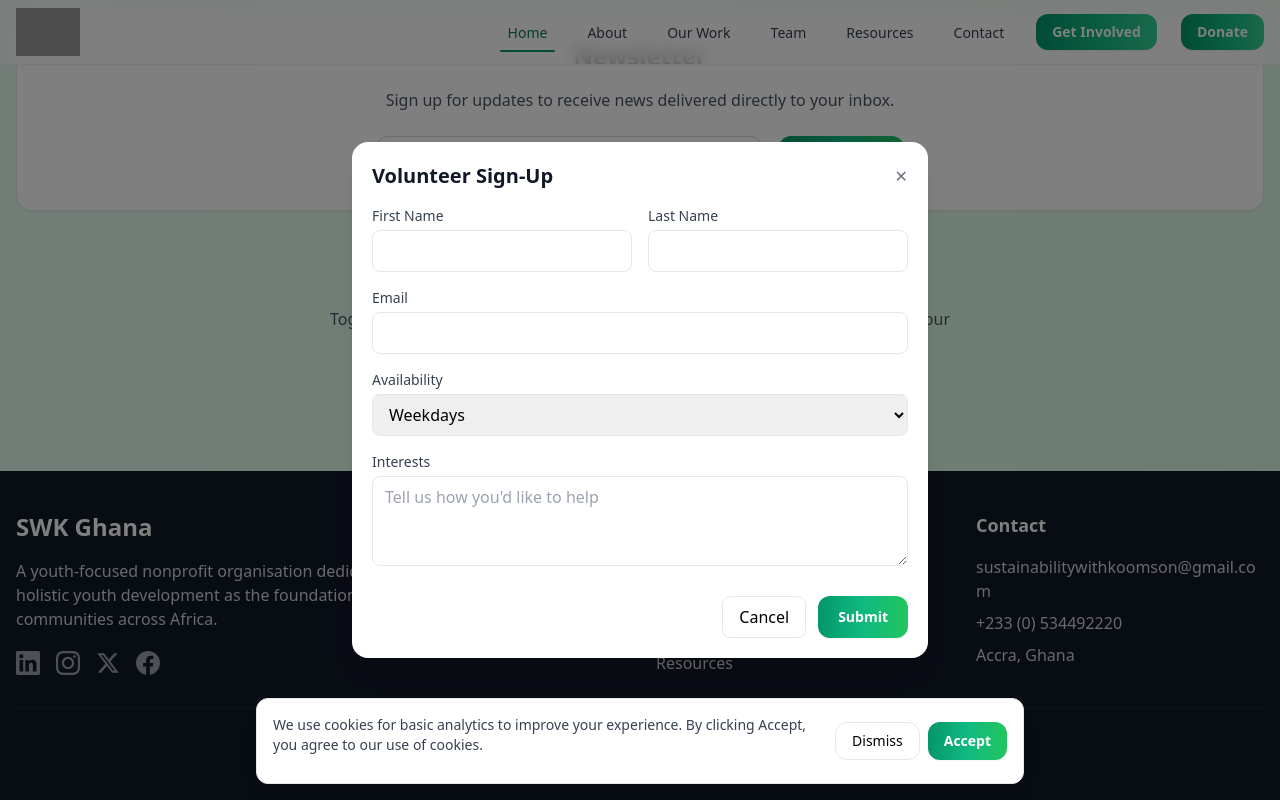
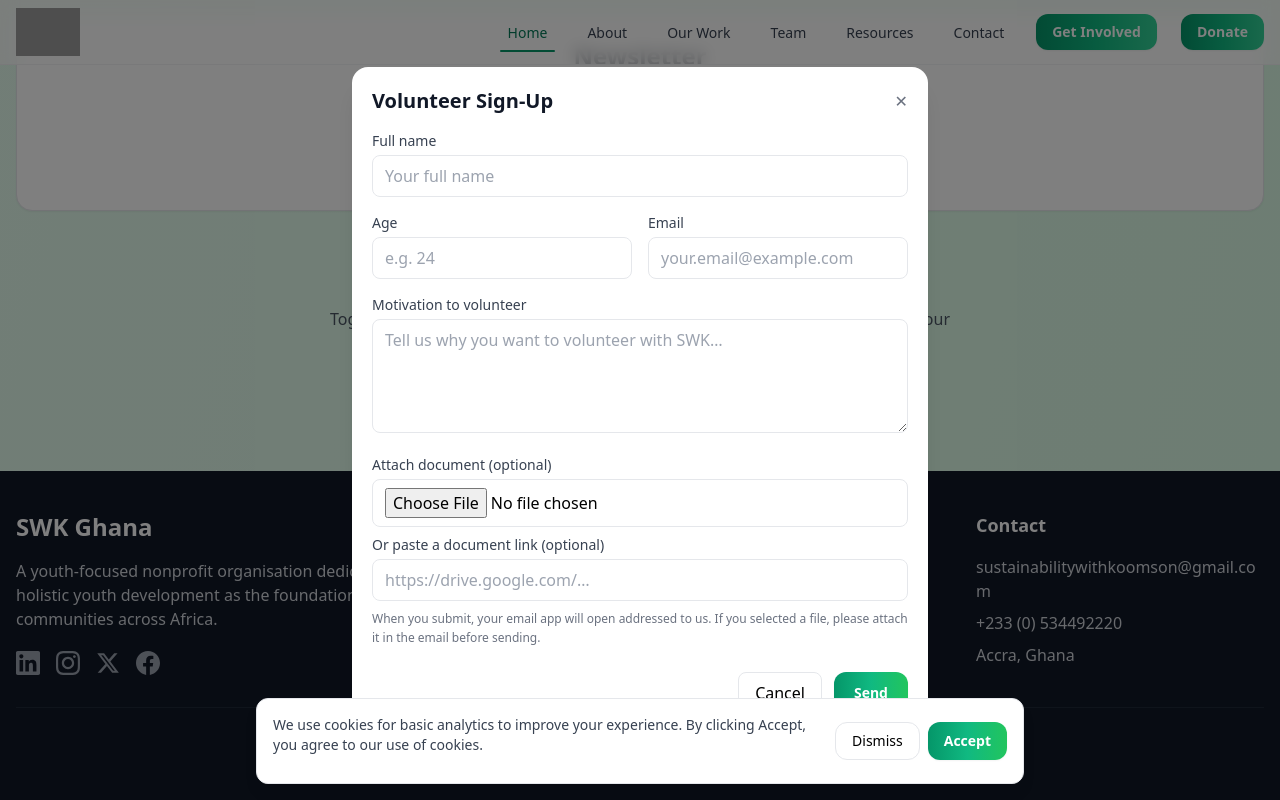
Before and after one commit to SWK-Ghana/swk-app, a React (Vite) app: page / in a window 1280 px wide. Both pictures are taken after a click on the button "Volunteer Today". Shown: the part 4768-5568 px from the top of the page. Built offline with nearby package versions, Linux system fonts and the light colour scheme; grey boxes are pictures that could not be loaded.

Commit message:
New update on Contact and get involved

```diff
--- a/src/components/Contact.jsx
+++ b/src/components/Contact.jsx
@@ -1,6 +1,29 @@
-import React from 'react'
+import React, { useState } from 'react'
 
 const Contact = () => {
+  const [firstName, setFirstName] = useState('')
+  const [lastName, setLastName] = useState('')
+  const [email, setEmail] = useState('')
+  const [subject, setSubject] = useState('')
+  const [message, setMessage] = useState('')
+
+  const openContactEmail = () => {
+    const to = 'sustainabilitywithkoomson@gmail.com'
+    const mailSubject = subject?.trim() ? `SWK Website: ${subject.trim()}` : 'SWK Website: Get in Touch'
+    const body = [
+      'Message sent via SWK website (Contact page)',
+      '',
+      `Name: ${`${firstName} ${lastName}`.trim()}`,
+      `Email: ${email}`,
+      '',
+      'Message:',
+      message,
+    ].join('\n')
+
+    const mailto = `mailto:${encodeURIComponent(to)}?subject=${encodeURIComponent(mailSubject)}&body=${encodeURIComponent(body)}`
+    window.location.href = mailto
+  }
+
   return (
     <div className="min-h-screen bg-gradient-to-br from-emerald-50 to-green-100">
       <div className="container mx-auto px-3 xs:px-4 sm:px-6 md:px-8 lg:px-10 xl:px-12 py-10 xs:py-12 sm:py-14 md:py-16 lg:py-20">
@@ -94,7 +117,18 @@ const Contact = () => {
             {/* Contact Form */}
             <div className="bg-white rounded-lg xs:rounded-xl p-5 xs:p-6 sm:p-7 md:p-8 shadow-sm border border-gray-200">
               <h2 className="text-xl xs:text-2xl sm:text-2xl font-bold text-gray-900 mb-4 xs:mb-5 sm:mb-6">Send us a Message</h2>
-              <form className="space-y-4 xs:space-y-5 sm:space-y-6">
+              <form
+                className="space-y-4 xs:space-y-5 sm:space-y-6"
+                onSubmit={(e) => {
+                  e.preventDefault()
+                  openContactEmail()
+                  setFirstName('')
+                  setLastName('')
+                  setEmail('')
+                  setSubject('')
+                  setMessage('')
+                }}
+              >
                 <div className="grid grid-cols-1 sm:grid-cols-2 gap-4 xs:gap-5">
                   <div>
                     <label htmlFor="firstName" className="block text-sm font-medium text-gray-700 mb-2">
@@ -103,6 +137,9 @@ const Contact = () => {
                     <input
                       type="text"
                       id="firstName"
+                      required
+                      value={firstName}
+                      onChange={(e) => setFirstName(e.target.value)}
                       className="w-full px-4 py-2 border border-gray-300 rounded-lg focus:ring-2 focus:ring-emerald-500 focus:border-emerald-500"
                       placeholder="Your first name"
                     />
@@ -114,6 +151,9 @@ const Contact = () => {
                     <input
                       type="text"
                       id="lastName"
+                      required
+                      value={lastName}
+                      onChange={(e) => setLastName(e.target.value)}
                       className="w-full px-4 py-2 border border-gray-300 rounded-lg focus:ring-2 focus:ring-emerald-500 focus:border-emerald-500"
                       placeholder="Your last name"
                     />
@@ -127,6 +167,9 @@ const Contact = () => {
                   <input
                     type="email"
                     id="email"
+                    required
+                    value={email}
+                    onChange={(e) => setEmail(e.target.value)}
                     className="w-full px-4 py-2 border border-gray-300 rounded-lg focus:ring-2 focus:ring-emerald-500 focus:border-emerald-500"
                     placeholder="your.email@example.com"
                   />
@@ -139,6 +182,8 @@ const Contact = () => {
                   <input
                     type="text"
                     id="subject"
+                    value={subject}
+                    onChange={(e) => setSubject(e.target.value)}
                     className="w-full px-4 py-2 border border-gray-300 rounded-lg focus:ring-2 focus:ring-emerald-500 focus:border-emerald-500"
                     placeholder="What's this about?"
                   />
@@ -151,6 +196,9 @@ const Contact = () => {
                   <textarea
                     id="message"
                     rows={4}
+                    required
+                    value={message}
+                    onChange={(e) => setMessage(e.target.value)}
                     className="w-full px-4 py-2 border border-gray-300 rounded-lg focus:ring-2 focus:ring-emerald-500 focus:border-emerald-500"
                     placeholder="Tell us how we can help you..."
                   ></textarea>
--- a/src/components/GetInvolved.jsx
+++ b/src/components/GetInvolved.jsx
@@ -1,6 +1,28 @@
-import React from 'react'
+import React, { useState } from 'react'
 
 const GetInvolved = () => {
+  const [firstName, setFirstName] = useState('')
+  const [lastName, setLastName] = useState('')
+  const [email, setEmail] = useState('')
+  const [message, setMessage] = useState('')
+
+  const openGetInTouchEmail = () => {
+    const to = 'sustainabilitywithkoomson@gmail.com'
+    const subject = 'SWK Website: Get in Touch'
+    const body = [
+      'Message sent via SWK website (Get Involved page)',
+      '',
+      `Name: ${`${firstName} ${lastName}`.trim()}`,
+      `Email: ${email}`,
+      '',
+      'Message:',
+      message,
+    ].join('\n')
+
+    const mailto = `mailto:${encodeURIComponent(to)}?subject=${encodeURIComponent(subject)}&body=${encodeURIComponent(body)}`
+    window.location.href = mailto
+  }
+
   return (
     <div className="min-h-screen bg-gradient-to-br from-emerald-50 to-green-100">
       <div className="container mx-auto px-3 xs:px-4 sm:px-6 md:px-8 lg:px-10 xl:px-12 py-10 xs:py-12 sm:py-14 md:py-16 lg:py-20">
@@ -98,7 +120,17 @@ const GetInvolved = () => {
             <p className="text-sm xs:text-base text-gray-600 mb-6 xs:mb-8 text-center px-4 xs:px-6 sm:px-0">
               Have questions or want to learn more about how you can get involved? We'd love to hear from you!
             </p>
-            <form className="max-w-2xl mx-auto">
+            <form
+              className="max-w-2xl mx-auto"
+              onSubmit={(e) => {
+                e.preventDefault()
+                openGetInTouchEmail()
+                setFirstName('')
+                setLastName('')
+                setEmail('')
+                setMessage('')
+              }}
+            >
               <div className="grid grid-cols-1 md:grid-cols-2 gap-6 mb-6">
                 <div>
                   <label htmlFor="firstName" className="block text-sm font-medium text-gray-700 mb-2">
@@ -107,6 +139,9 @@ const GetInvolved = () => {
                   <input
                     type="text"
                     id="firstName"
+                    required
+                    value={firstName}
+                    onChange={(e) => setFirstName(e.target.value)}
                     className="w-full px-4 py-2 border border-gray-300 rounded-lg focus:ring-2 focus:ring-emerald-500 focus:border-emerald-500"
                     placeholder="Your first name"
                   />
@@ -118,6 +153,9 @@ const GetInvolved = () => {
                   <input
                     type="text"
                     id="lastName"
+                    required
+                    value={lastName}
+                    onChange={(e) => setLastName(e.target.value)}
                     className="w-full px-4 py-2 border border-gray-300 rounded-lg focus:ring-2 focus:ring-emerald-500 focus:border-emerald-500"
                     placeholder="Your last name"
                   />
@@ -130,6 +168,9 @@ const GetInvolved = () => {
                 <input
                   type="email"
                   id="email"
+                  required
+                  value={email}
+                  onChange={(e) => setEmail(e.target.value)}
                   className="w-full px-4 py-2 border border-gray-300 rounded-lg focus:ring-2 focus:ring-emerald-500 focus:border-emerald-500"
                   placeholder="your.email@example.com"
                 />
@@ -141,6 +182,9 @@ const GetInvolved = () => {
                 <textarea
                   id="message"
                   rows={4}
+                  required
+                  value={message}
+                  onChange={(e) => setMessage(e.target.value)}
                   className="w-full px-4 py-2 border border-gray-300 rounded-lg focus:ring-2 focus:ring-emerald-500 focus:border-emerald-500"
                   placeholder="Tell us how you'd like to get involved..."
                 ></textarea>
--- a/src/components/Home.jsx
+++ b/src/components/Home.jsx
@@ -5,6 +5,12 @@ const Home = () => {
   const navigate = useNavigate()
   const [isVolunteerOpen, setIsVolunteerOpen] = useState(false)
   const [isPartnerOpen, setIsPartnerOpen] = useState(false)
+  const [volunteerFullName, setVolunteerFullName] = useState('')
+  const [volunteerAge, setVolunteerAge] = useState('')
+  const [volunteerEmail, setVolunteerEmail] = useState('')
+  const [volunteerMotivation, setVolunteerMotivation] = useState('')
+  const [volunteerDocLink, setVolunteerDocLink] = useState('')
+  const [volunteerDocFile, setVolunteerDocFile] = useState(null)
   const [currentSlide, setCurrentSlide] = useState(0)
   const slides = useMemo(() => ([
     {
@@ -40,6 +46,40 @@ const Home = () => {
       window.removeEventListener('keydown', onKey)
     }
   }, [slides.length])
+
+  const openVolunteerEmail = () => {
+    const to = 'sustainabilitywithkoomson@gmail.com'
+    const subject = `Volunteer Application - ${volunteerFullName || 'SWK Website'}`
+    const body = [
+      'Volunteer Application (via SWK website)',
+      '',
+      `Full name: ${volunteerFullName}`,
+      `Age: ${volunteerAge}`,
+      `Email: ${volunteerEmail}`,
+      '',
+      'Motivation:',
+      volunteerMotivation,
+      '',
+      `Document link (optional): ${volunteerDocLink || 'N/A'}`,
+      `Selected file (optional): ${volunteerDocFile?.name || 'N/A'}`,
+      '',
+      volunteerDocFile
+        ? 'Note: If you selected a file, please attach it to this email before sending (websites cannot auto-attach files to your email).'
+        : 'Note: You can attach your CV/resume directly in this email, or include a link above.',
+    ].join('\n')
+
+    const mailto = `mailto:${encodeURIComponent(to)}?subject=${encodeURIComponent(subject)}&body=${encodeURIComponent(body)}`
+    window.location.href = mailto
+  }
+
+  const resetVolunteerForm = () => {
+    setVolunteerFullName('')
+    setVolunteerAge('')
+    setVolunteerEmail('')
+    setVolunteerMotivation('')
+    setVolunteerDocLink('')
+    setVolunteerDocFile(null)
+  }
   return (
     <div className="min-h-screen bg-gradient-to-br from-emerald-50 to-green-100">
       {/* Hero Section */}
@@ -490,36 +530,103 @@ const Home = () => {
                 ✕
               </button>
             </div>
-            <form className="space-y-4">
+            <form
+              className="space-y-4"
+              onSubmit={(e) => {
+                e.preventDefault()
+                openVolunteerEmail()
+                resetVolunteerForm()
+                setIsVolunteerOpen(false)
+              }}
+            >
+              <div>
+                <label className="block text-sm font-medium text-gray-700 mb-1">Full name</label>
+                <input
+                  required
+                  type="text"
+                  value={volunteerFullName}
+                  onChange={(e) => setVolunteerFullName(e.target.value)}
+                  className="w-full px-3 py-2 border rounded-lg focus:ring-2 focus:ring-emerald-500 focus:border-emerald-500"
+                  placeholder="Your full name"
+                />
+              </div>
+
               <div className="grid grid-cols-1 md:grid-cols-2 gap-4">
                 <div>
-                  <label className="block text-sm font-medium text-gray-700 mb-1">First Name</label>
-                  <input required type="text" className="w-full px-3 py-2 border rounded-lg focus:ring-2 focus:ring-emerald-500 focus:border-emerald-500" />
+                  <label className="block text-sm font-medium text-gray-700 mb-1">Age</label>
+                  <input
+                    required
+                    type="number"
+                    min={10}
+                    max={120}
+                    value={volunteerAge}
+                    onChange={(e) => setVolunteerAge(e.target.value)}
+                    className="w-full px-3 py-2 border rounded-lg focus:ring-2 focus:ring-emerald-500 focus:border-emerald-500"
+                    placeholder="e.g. 24"
+                  />
                 </div>
                 <div>
-                  <label className="block text-sm font-medium text-gray-700 mb-1">Last Name</label>
-                  <input required type="text" className="w-full px-3 py-2 border rounded-lg focus:ring-2 focus:ring-emerald-500 focus:border-emerald-500" />
+                  <label className="block text-sm font-medium text-gray-700 mb-1">Email</label>
+                  <input
+                    required
+                    type="email"
+                    value={volunteerEmail}
+                    onChange={(e) => setVolunteerEmail(e.target.value)}
+                    className="w-full px-3 py-2 border rounded-lg focus:ring-2 focus:ring-emerald-500 focus:border-emerald-500"
+                    placeholder="your.email@example.com"
+                  />
                 </div>
               </div>
+
               <div>
-                <label className="block text-sm font-medium text-gray-700 mb-1">Email</label>
-                <input required type="email" className="w-full px-3 py-2 border rounded-lg focus:ring-2 focus:ring-emerald-500 focus:border-emerald-500" />
+                <label className="block text-sm font-medium text-gray-700 mb-1">Motivation to volunteer</label>
+                <textarea
+                  required
+                  rows={4}
+                  value={volunteerMotivation}
+                  onChange={(e) => setVolunteerMotivation(e.target.value)}
+                  className="w-full px-3 py-2 border rounded-lg focus:ring-2 focus:ring-emerald-500 focus:border-emerald-500"
+                  placeholder="Tell us why you want to volunteer with SWK…"
+                />
               </div>
-              <div>
-                <label className="block text-sm font-medium text-gray-700 mb-1">Availability</label>
-                <select className="w-full px-3 py-2 border rounded-lg focus:ring-2 focus:ring-emerald-500 focus:border-emerald-500">
-                  <option>Weekdays</option>
-                  <option>Weekends</option>
-                  <option>Evenings</option>
-                </select>
+
+              <div className="space-y-2">
+                <div>
+                  <label className="block text-sm font-medium text-gray-700 mb-1">Attach document (optional)</label>
+                  <input
+                    type="file"
+                    accept=".pdf,.doc,.docx,.png,.jpg,.jpeg"
+                    onChange={(e) => setVolunteerDocFile(e.target.files?.[0] || null)}
+                    className="w-full px-3 py-2 border rounded-lg focus:ring-2 focus:ring-emerald-500 focus:border-emerald-500 bg-white"
+                  />
+                </div>
+                <div>
+                  <label className="block text-sm font-medium text-gray-700 mb-1">Or paste a document link (optional)</label>
+                  <input
+                    type="url"
+                    value={volunteerDocLink}
+                    onChange={(e) => setVolunteerDocLink(e.target.value)}
+                    className="w-full px-3 py-2 border rounded-lg focus:ring-2 focus:ring-emerald-500 focus:border-emerald-500"
+                    placeholder="https://drive.google.com/…"
+                  />
+                </div>
+                <p className="text-xs text-gray-500 leading-relaxed">
+                  When you submit, your email app will open addressed to us. If you selected a file, please attach it in the email before sending.
+                </p>
               </div>
-              <div>
-                <label className="block text-sm font-medium text-gray-700 mb-1">Interests</label>
-                <textarea rows={3} className="w-full px-3 py-2 border rounded-lg focus:ring-2 focus:ring-emerald-500 focus:border-emerald-500" placeholder="Tell us how you'd like to help" />
-              </div>
+
               <div className="flex justify-end gap-3 pt-2">
-                <button type="button" className="px-4 py-2 rounded-lg border" onClick={() => setIsVolunteerOpen(false)}>Cancel</button>
-                <button type="submit" className="btn-gradient px-5 py-2">Submit</button>
+                <button
+                  type="button"
+                  className="px-4 py-2 rounded-lg border"
+                  onClick={() => {
+                    resetVolunteerForm()
+                    setIsVolunteerOpen(false)
+                  }}
+                >
+                  Cancel
+                </button>
+                <button type="submit" className="btn-gradient px-5 py-2">Send</button>
               </div>
             </form>
           </div>
```
